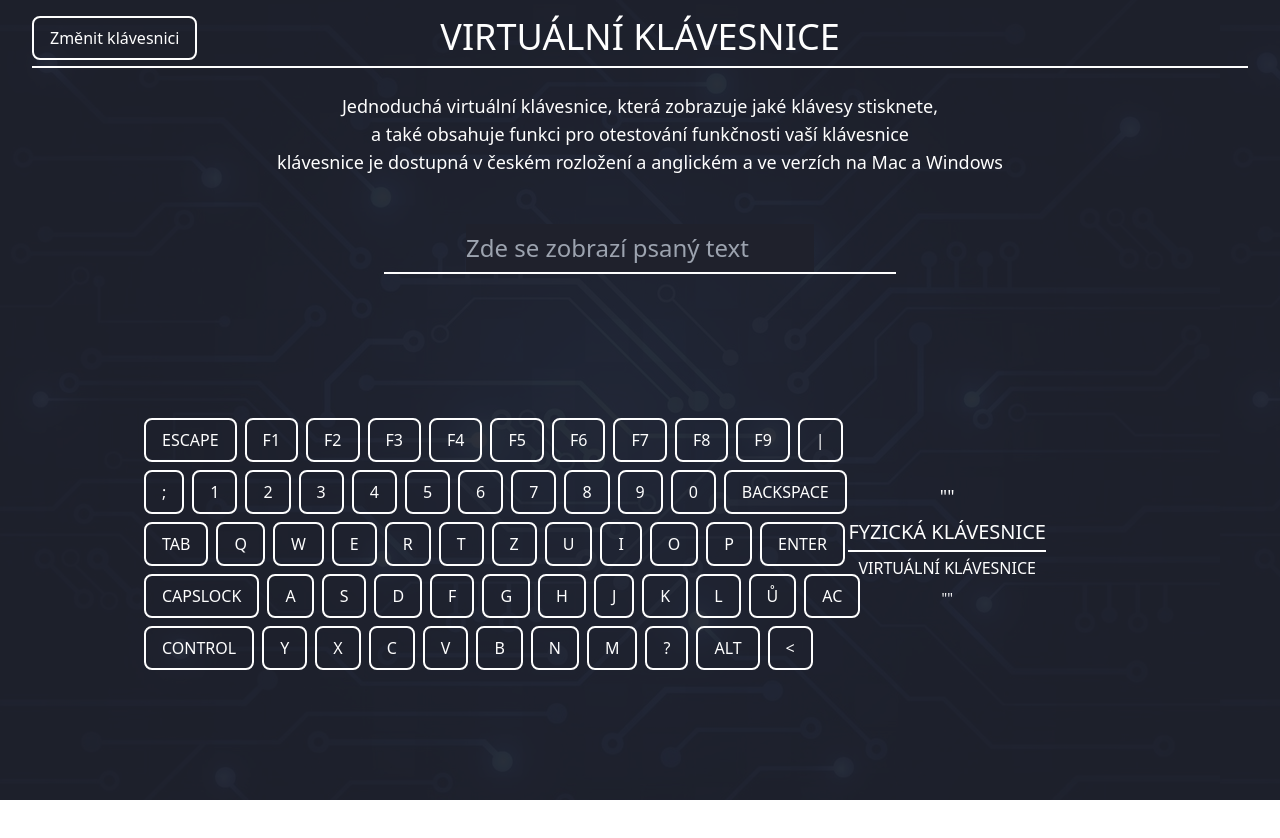
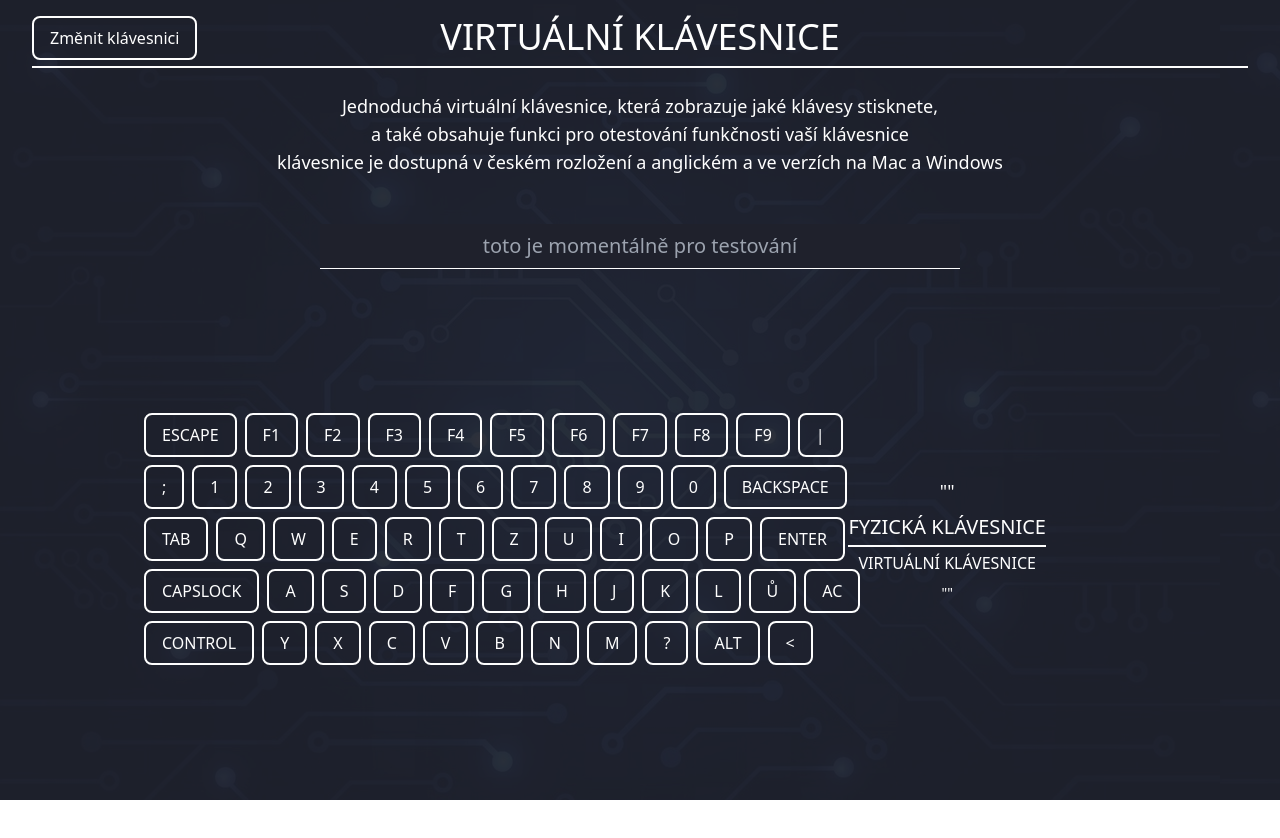
Before and after one commit to OndrejLosensky/virtual-keyboard, a React (Create React App) app: page / in a window 1280 px wide. Shown: the top 838 px of the page. Built offline with nearby package versions, Linux system fonts and the light colour scheme; the HTML template or start-up script is replaced by a standard one.

Commit message:
změna vzhledu vstupu

```diff
--- a/src/inputKeyboard/InputKeyboard.js
+++ b/src/inputKeyboard/InputKeyboard.js
@@ -23,10 +23,10 @@ const InputKeyboard = () => {
             <input
                 ref={inputRef}
                 type="text"
-                className="text-foreColorWhite outline-none text-2xl bg-backColor py-2"
-                placeholder="Zde se zobrazí psaný text"
+                className="text-foreColorWhite font-normal w-[50%] flex justify-center text-center outline-none text-xl bg-backColor py-2"
+                placeholder="toto je momentálně pro testování"
             />
-            <div className="border-b-2 border-foreColorWhite w-[40%]"></div>
+            <div className="border-b-[1px] border-foreColorWhite w-[50%]"></div>
         </div>
     )
 }
```
